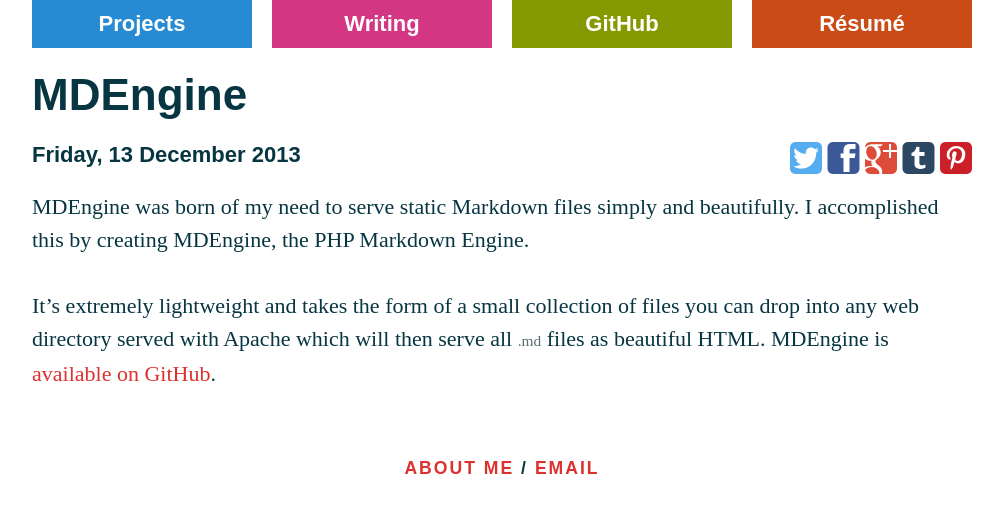
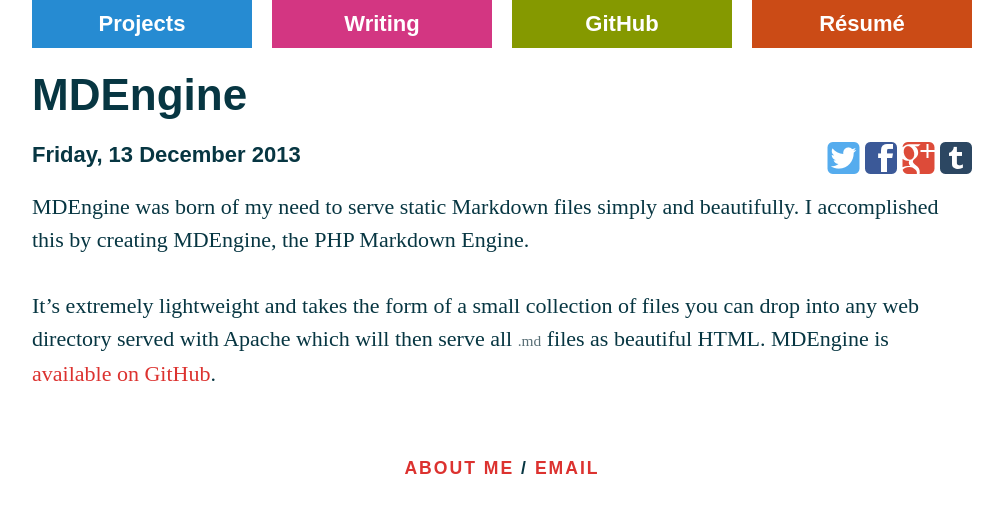
Before and after one commit to benburwell/benburwell.github.io, a Jekyll site: the page built from _posts/2013-12-13-mdengine.markdown, in a window 1280 px wide. Shown: the top 513 px of the page, without its empty margins (138-1141 px from the left). Built offline with Jekyll 4.4.1, drawn with Linux system fonts in a browser that asks for light colours; Markdown is read by kramdown in place of the engine named in the settings; comment, search, counter and statistics services are not loaded.

Commit message:
Remove pinterest.

```diff
--- a/_layouts/post.html
+++ b/_layouts/post.html
@@ -23,8 +23,6 @@ layout: master
         <!-- Tumblr -->
         <a href="https://tumblr.com/share/" onclick="window.open(this.href, '', 'menubar=no,toolbar=no,resizable=yes,scrollbars=yes,height=600,width=600');return false;"><span class="icon-tumblr">&#xe604;</span></a>
 
-        <!-- Pinterest -->
-        <a href="https://www.pinterest.com/pin/create/link/?url=http%3A%2F%2Fwww.benburwell.com{{ page.url | cgi_escape }}" onclick="window.open(this.href, '', 'menubar=no,toolbar=no,resizable=yes,scrollbars=yes,height=600,width=600');return false;"><span class="icon-pinterest">&#xe605;</span></a>
     </div>
 
     <div class="date">{{ page.date | date: "%A, %-d %B %Y" }}</div>
```
